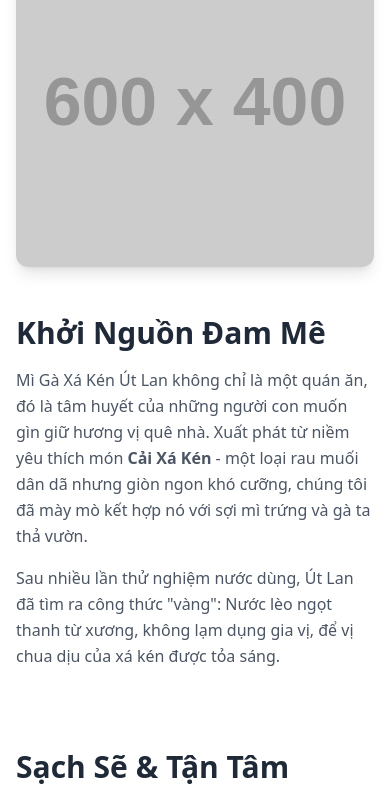
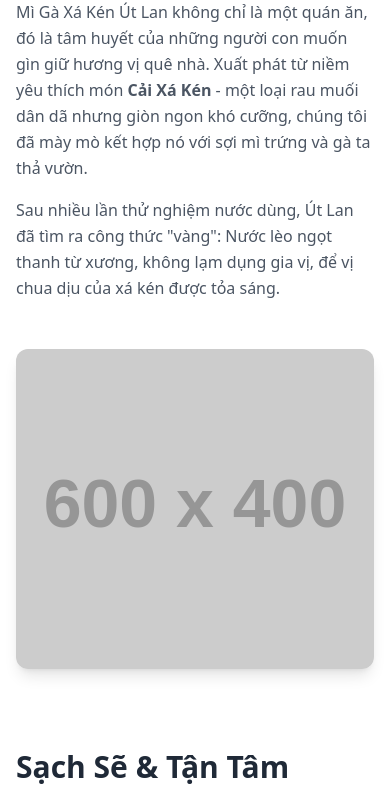
Before and after one commit to Khoidinh899/Landing-pages-Mi-ga-Ut-Lan, a website: page gioi_thieu/index.html in a window 390 px wide. Shown: the part 485-1283 px from the top of the page. Drawn offline with nearby package versions, Linux system fonts and the light colour scheme.

Commit message:
edit text

```diff
--- a/gioi_thieu/index.html
+++ b/gioi_thieu/index.html
@@ -162,10 +162,10 @@
         <div class="container mx-auto max-w-5xl">
 
             <div class="grid md:grid-cols-2 gap-12 items-center mb-20">
-                <div class="order-1 md:order-1">
+                <div class="order-2 md:order-1">
                     <img src="https://via.placeholder.com/600x400?text=Anh+Quan+Ut+Lan+Xua" alt="Út Lan ngày xưa" class="rounded-xl shadow-lg w-full object-cover h-80">
                 </div>
-                <div class="order-2 md:order-2 space-y-4">
+                <div class="order-1 md:order-2 space-y-4">
                     <h2 class="text-3xl font-bold text-gray-800">Khởi Nguồn Đam Mê</h2>
                     <p class="text-gray-600 leading-relaxed">
                         Mì Gà Xá Kén Út Lan không chỉ là một quán ăn, đó là tâm huyết của những người con muốn gìn giữ hương vị quê nhà. Xuất phát từ niềm yêu thích món <strong>Cải Xá Kén</strong> - một loại rau muối dân dã nhưng giòn ngon khó cưỡng, chúng tôi đã mày mò kết hợp nó với sợi mì trứng và gà ta thả vườn.
```
